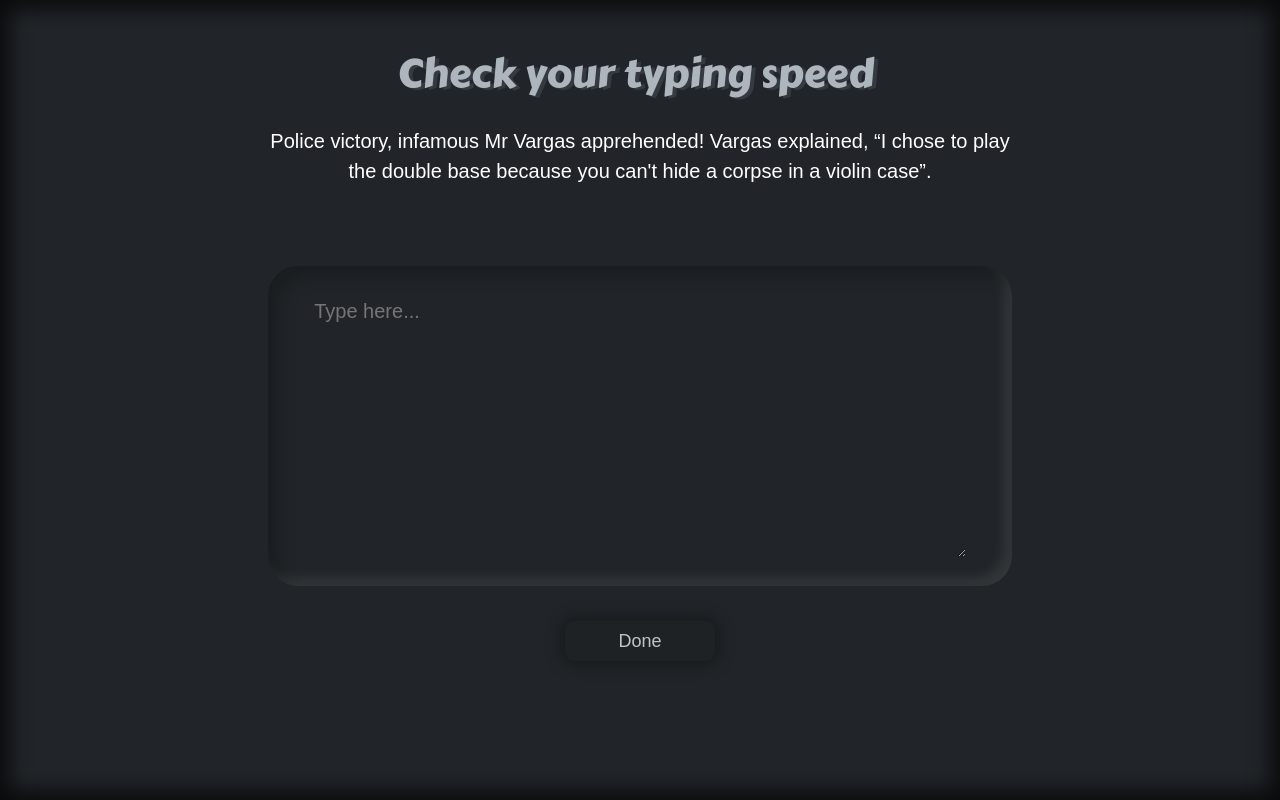
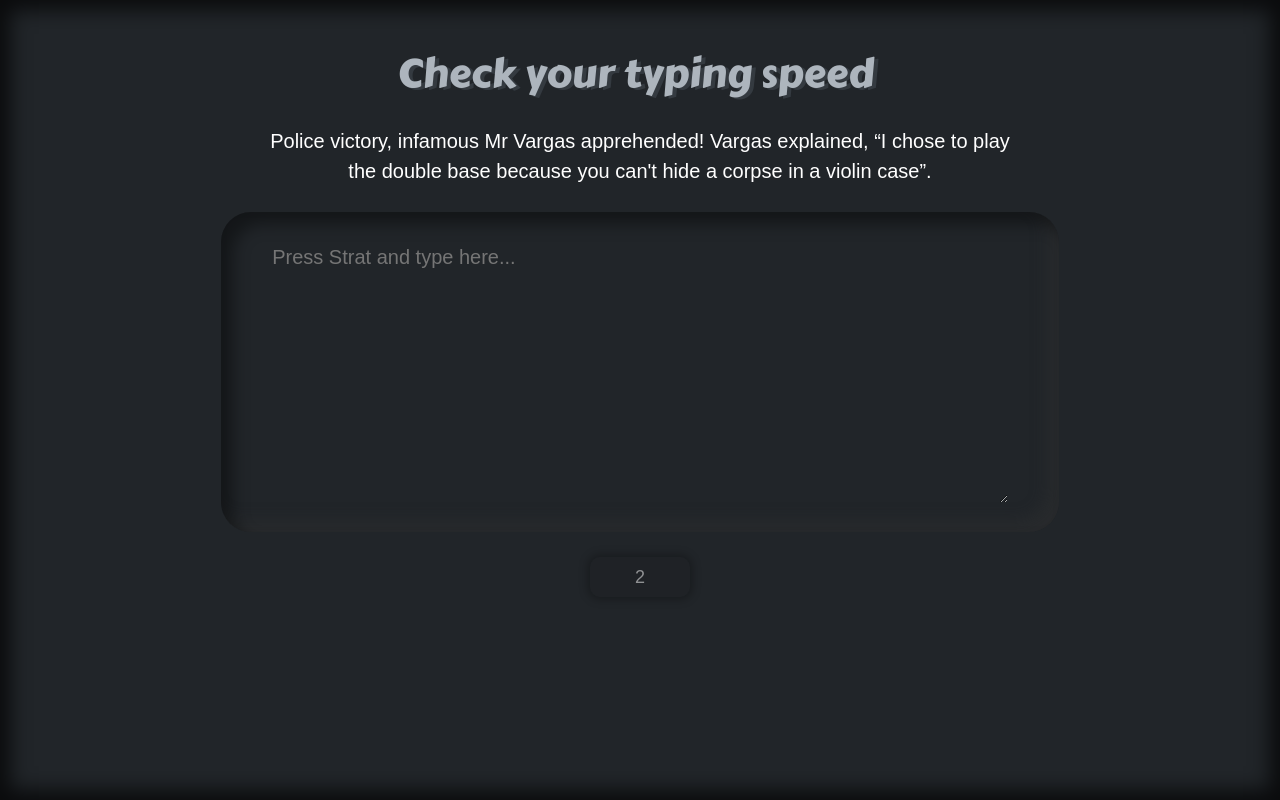
Before and after one commit to yogeshrjk/TypingSpeed, a plain HTML site: page index.html in a window 1280 px wide. Both pictures are taken after a click on the button "Start". Drawn offline with nearby package versions, Linux system fonts and the light colour scheme; a web font is replaced by a local one.

Commit message:
span added

```diff
--- a/assets/css/styles.css
+++ b/assets/css/styles.css
@@ -4,8 +4,8 @@
   box-sizing: border-box;
 }
 .inside {
-  box-shadow: 12px 12px 16px 0 rgba(0, 0, 0, 0.2) inset,
-    -8px -8px 12px 0 rgba(125, 125, 125, 0.2) inset;
+  box-shadow: 12px 12px 16px 0 rgba(0, 0, 0, 0.4) inset,
+    -12px -12px 16px 0 rgba(50, 50, 50, 0.4) inset;
 }
 #msg {
   -webkit-user-select: none;
@@ -15,7 +15,23 @@
   -o-user-select: none;
   user-select: none;
 }
-button:hover {
+/* button:hover {
   width: 152px !important;
   font-size: 20px !important;
+} */
+
+#result {
+  color: rgba(255, 255, 255, 0.4);
+  text-align: center;
+  font-size: 25px;
+  font-family: Amaranth, sans-serif;
+  visibility: hidden;
 }
+
+@media only screen and (min-width: 575px) {
+  #result {
+    display: flex;
+    justify-content: center;
+    align-items: center;
+  }
+}
--- a/assets/js/typingtest.js
+++ b/assets/js/typingtest.js
@@ -15,16 +15,37 @@ const sentence =
 const msg = document.getElementById('msg');
 const typeWords = document.getElementById('myWords');
 const btn = document.getElementById('btn');
+const result = document.getElementById('resulttag');
+
 let startTime, endTime;
+let timer = 0;
+let interval = null;
 
 //start time
 const start = () => {
     let randomNum = Math.floor(Math.random() * sentence.length);
-    msg.innerText = sentence[randomNum];
+
+    //CUSTOM
+    let custom = sentence[randomNum];
+    custom.split("").forEach(char => {
+        let spantxt = document.createElement("span");
+        spantxt.innerHTML = char;
+        msg.appendChild(spantxt);
+    })
+
+    interval = setInterval(countDown, 1000);
+
+
+    // msg.innerText = sentence[randomNum];
     let date = new Date();
     startTime = date.getTime();
-    btn.innerText = "Done";
+    // btn.innerText = "Done";
+    document.getElementById("result").style.visibility = "hidden";
 }
+
+//countdown function
+
+
 
 //end time
 const end = () => {
@@ -37,10 +58,25 @@ const end = () => {
 
     let speed = Math.round((wordCount / totaltime) * 60);
 
-    let finalMsg = `Your speed was ${speed} wpm.`;
+    let finalMsg = `Speed: ${speed} wpm`;
     finalMsg += compareWords(msg.innerText, totalStr);
-    msg.innerText = finalMsg;
+    msg.innerText = "";
+    result.innerText = finalMsg;
+    document.getElementById("result").style.visibility = "visible";
+}
+let countDown = () => {
+    if (timer < 3) {
+        timer++;
+        btn.innerText = timer;
+    }
+    else {
+        typeWords.disabled = true;
+        clearInterval(interval);
+        timer = 0;
+        btn.innerText = "Start";
+        end();
 
+    }
 }
 
 //compare input with given text
@@ -51,13 +87,14 @@ const compareWords = (str1, str2) => {
 
     word1.forEach(function (value, index) {
         if (value == word2[index]) {
-            count++;
+            ++count;
         }
     })
     let error = (word1.length - count);
     return `
     correct words: ${count}
     Errors: ${error} `;
+
 }
 
 //count number of words
@@ -69,10 +106,14 @@ const wordCounter = (str) => {
 btn.addEventListener('click', function () {
     if (this.innerText == 'Start') {
         typeWords.disabled = false;
+        typeWords.value = "";
         start();
-    } else if (this.innerText == "Done") {
-        typeWords.disabled = true;
-        btn.innerText = "Start";
-        end();
+
+
     }
+    // else if (this.innerText == "Done") {
+    //     typeWords.disabled = true;
+    //     btn.innerText = "Start";
+    //     end();
+    // }
 })
--- a/index.html
+++ b/index.html
@@ -13,34 +13,45 @@
 </head>
 
 <body
-    style="background: var(--bs-dark);transform-style: preserve-3d;min-height: 100vh;border-color: rgb(0,0,0);box-shadow: inset 0px 0px 20px 10px rgba(0,0,0,0.7); padding-bottom: 20px;">
-    <div class="d-flex justify-content-center align-items-start" style="padding-top: 50px;">
+    style="background: var(--bs-dark); min-height: 100vh;border-color: rgb(0,0,0);box-shadow: inset 0px 0px 20px 10px rgba(0,0,0,0.7); padding-bottom: 20px;">
+    <div class="container-fluid">
+        <div class="row">
+            <!-- heading -->
+            <div class="col-12 d-flex justify-content-center align-items-center" style="padding-top: 50px;">
                 <h1 id="typed3"
                     style="color: var(--bs-gray-500);font-family: 'Carter One', serif;text-align: center;text-shadow: 4px 2px 0px var(--bs-gray-800);">
                 </h1>
             </div>
-    <div style="min-height:20vh;">
+
+            <!-- typing text -->
+            <div class="col-12" style="height: fit-content;">
                 <p id="msg"
                     style="color: white; text-align: center; padding: 20px 20% 0px 20%; font-family: Amaranth, sans-serif;font-size: 20px;">
                 </p>
             </div>
+            <div id="result" class="col-12 mx-auto" style="padding: 5px 40px 5px 40px;">
+                <span id="resulttag"></span>
+            </div>
 
-    <div class="container">
-        <div class="row">
-            <div class="col" style="height: fit-content;">
+            <!-- input area-->
+
+            <div class="col-12" style="height: fit-content;">
                 <div class="d-flex justify-content-center align-items-center mx-auto inside col-11 col-sm-8"
-                    style="background: var(--bs-dark);border-radius: 30px;border-color: rgba(0,0,0,0.1);padding: 10px;height: 40vh;padding-top: 15px;padding-bottom: 15px;">
+                    style="background: var(--bs-dark);border-radius: 30px;border-color: rgba(0,0,0,0.1);padding: 10px;height: 40vh;padding-top: 15px;padding-bottom: 15px; margin-bottom: 15px;">
                     <textarea id="myWords"
-                        style="background: rgba(255,255,255,0);border: none;outline: none;color: rgb(255,255,255);text-align: justify;font-family: Amaranth, sans-serif;font-size: 20px;width: 90%;height: 90%;"
-                        name="TypingSpeed" placeholder="Type here..." cols="100" rows="10"></textarea>
+                        style="background: rgba(255,255,255,0);border: none;outline: none;color: rgb(255,255,255);text-align: justify;font-family: Amaranth, sans-serif;font-size: 20px;width: 90%;height: 90%; "
+                        name="TypingSpeed" placeholder="Press Strat and type here..." cols="100" rows="10"></textarea>
                 </div>
             </div>
-        </div>
+            <!-- start-->
+            <div class="col-12 d-flex justify-content-center align-items-center">
+                <button class="btn btn-primary" id="btn" type="button"
+                    style="width: 100px; height: 40px; border-radius: 10px; font-family: Amaranth, sans-serif; font-size:18px; border: none; background: rgba(0,0,0,0.07);box-shadow: 0px 0px 10px 2px rgba(0, 0, 0, 0.3);color: rgba(255, 255, 255, 0.5); margin: 10px 0px;">Start</button>
             </div>
 
-    <div class="d-flex justify-content-center align-items-center mx-auto col-md-6" style="height: 10vh;margin: 15px;">
-        <button class="btn btn-primary" id="btn" type="button"
-            style="width: 150px;height: 40px;border-radius: 10px;font-family: Amaranth, sans-serif; font-size:18px;border: 0px outset rgb(0,0,0);background: rgba(0,0,0,0.08);box-shadow: 0px 0px 15px 5px rgba(0, 0, 0, 0.3);color: rgba(255, 255, 255, 0.726);">Start</button>
+
+
+        </div>
     </div>
 
     <script src="assets/bootstrap/js/bootstrap.min.js"></script>
```
Lines whose indentation alone changed are shown as unchanged.
